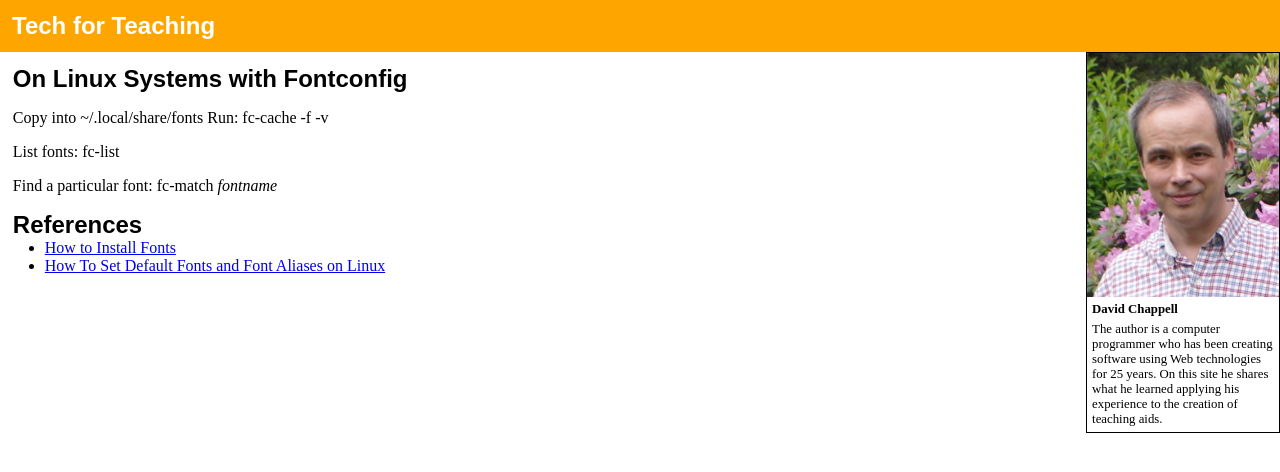
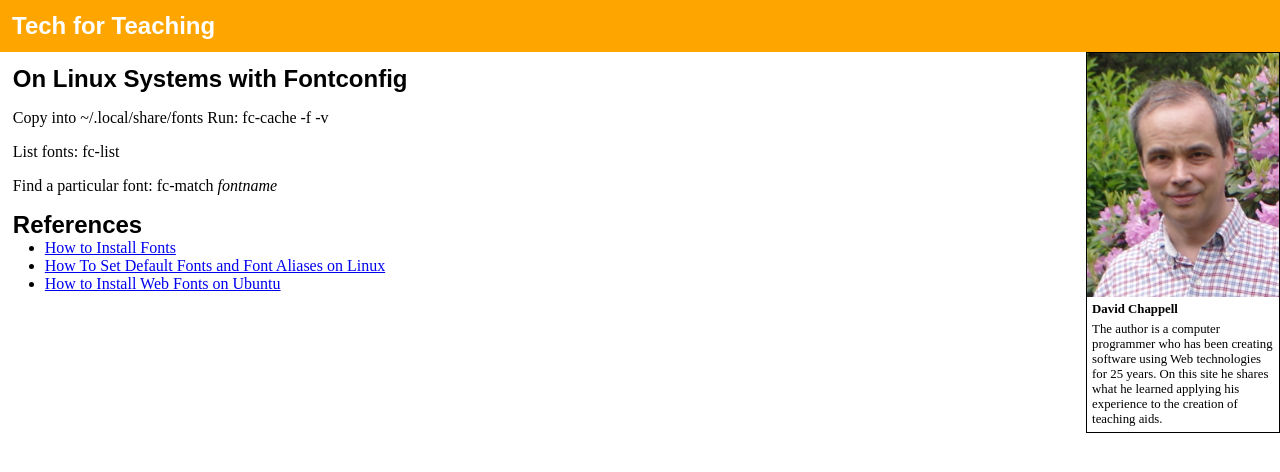
Before and after one commit to david672orford/tech-for-teaching, a Jekyll site: the page built from typefaces/installing/index.md, in a window 1280 px wide. Shown: the top 472 px of the page. Built offline with Jekyll 4.4.1, drawn with Linux system fonts in a browser that asks for light colours; our own code applies the rules of GitHub Pages for plain Markdown files.

Commit message:
new link

```diff
--- a/typefaces/installing/index.md
+++ b/typefaces/installing/index.md
@@ -13,3 +13,4 @@ Find a particular font:
 # References
 * [How to Install Fonts](https://www.google.com/get/noto/help/install/)
 * [How To Set Default Fonts and Font Aliases on Linux](https://jichu4n.com/posts/how-to-set-default-fonts-and-font-aliases-on-linux/)
+* [How to Install Web Fonts on Ubuntu](https://www.ostechnix.com/install-google-web-fonts-ubuntu/)
```
